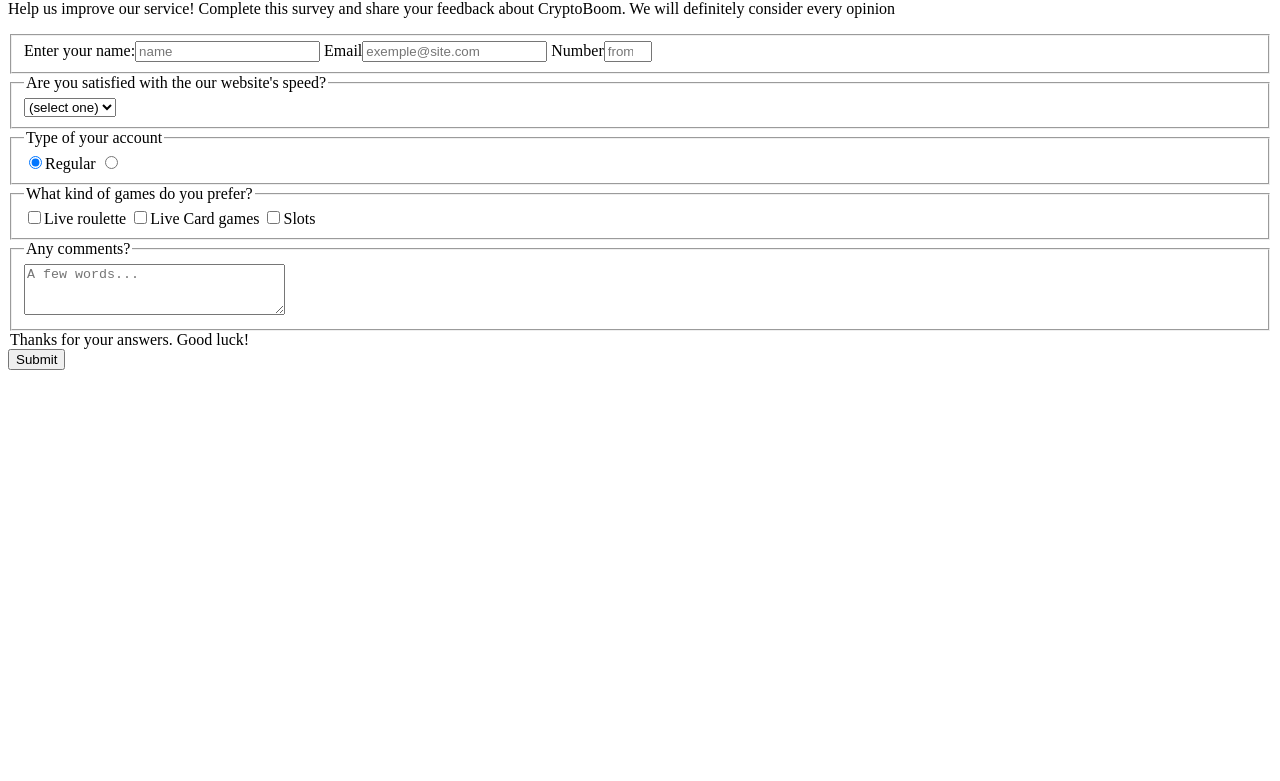
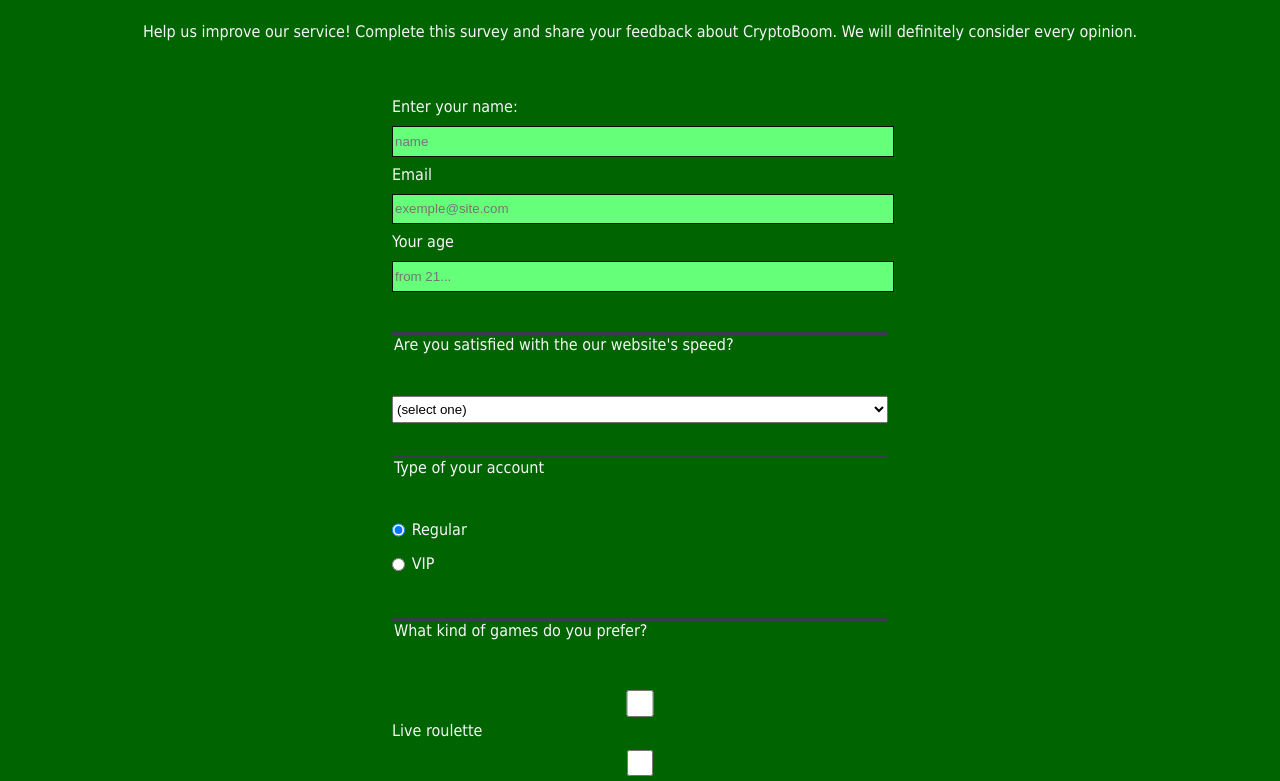
Before and after one commit to marganov/HTML_CSS_freeCodeCamp_study, a plain HTML site: page Survey Form/index.html in a window 1280 px wide. Shown: the part 80-861 px from the top of the page. Before the commit the page ends 800 px from the top, so only its background shows below. Drawn offline with Linux system fonts and the light colour scheme.

Commit message:
complete

```diff
--- a/Survey Form/index.html
+++ b/Survey Form/index.html
@@ -6,13 +6,13 @@
       <link rel="stylesheet" href="styles.css">
   </head>
   <body>
-  <p id="description">Help us improve our service! Complete this survey and share your feedback about CryptoBoom. We will definitely consider every opinion</p>
+  <p id="description">Help us improve our service! Complete this survey and share your feedback about CryptoBoom. We will definitely consider every opinion.</p>
   <!--TODO link in action-->
   <form id="survey-form" action="" method="post">
     <fieldset>
     <label for="name" id="name-label">Enter your name:<input type="text" id="name" placeholder="name"></label>
     <label for="email" id="email-label">Email<input type="email" id="email" placeholder="exemple@site.com"></label>
-    <label for="number" id="number-label">Number<input type="number" id="number" min="1" max="5" placeholder="from 1 to 5"></label>
+    <label for="number" id="number-label">Your age<input type="number" id="number" min="21" max="120" placeholder="from 21..."></label>
     </fieldset>
     <fieldset>
       <legend>Are you satisfied with the our website's speed?</legend>
@@ -26,7 +26,7 @@
     <fieldset>
       <legend>Type of your account</legend>
       <label for="regular-account"><input type="radio" id="regular-account" name="account-type" class="inline" checked>Regular</label>
-      <label for="vip-account"><input type="radio" id="vip-account" name="account-type" class="inline"></label>
+      <label for="vip-account"><input type="radio" id="vip-account" name="account-type" class="inline">VIP</label>
     </fieldset>
     <fieldset>
       <legend>What kind of games do you prefer?</legend>
--- a/Survey Form/styles.css
+++ b/Survey Form/styles.css
@@ -0,0 +1,79 @@
+body {
+    width: 100%;
+    height: 100vh;
+    margin: 0;
+    background-color: #006400;
+    color: #f5f6f7;
+    font-family: Tahoma;
+    font-size: 16px;
+  }
+  h1, p {
+    margin: 1em auto;
+    text-align: center;
+  }
+
+  form {
+    width: 60vw;
+    max-width: 500px;
+    min-width: 300px;
+    margin: 0 auto;
+    padding-bottom: 2em;
+  }
+
+  fieldset {
+    border: none;
+    padding: 2rem 0;
+    border-bottom: 3px solid #3b3b4f;
+  }
+
+  fieldset:last-of-type {
+    border-bottom: none;
+  }
+
+  label {
+    display: block;
+    margin: 0.5rem 0;
+  }
+
+  input,
+  textarea,
+  select {
+    margin: 10px 0 0 0;
+    width: 100%;
+    min-height: 2em;
+  }
+
+  input, textarea {
+    background-color: #66ff7a;
+    border: 1px solid #0a1108;
+    color: #ffffff;
+  }
+
+  .inline {
+    width: unset;
+    margin: 0 0.5em 0 0;
+    vertical-align: middle;
+  }
+
+  input[type="submit"] {
+    display: block;
+    width: 60%;
+    margin: 1em auto;
+    height: 2em;
+    font-size: 1.1rem;
+    background-color: #000000;
+    border-color: white;
+    min-width: 300px;
+  }
+
+  input[type="file"] {
+    padding: 1px 2px;
+  }
+
+  .inline{
+    display: inline;
+  }
+
+  a {
+    color: #81e1a1;
+  }
```
